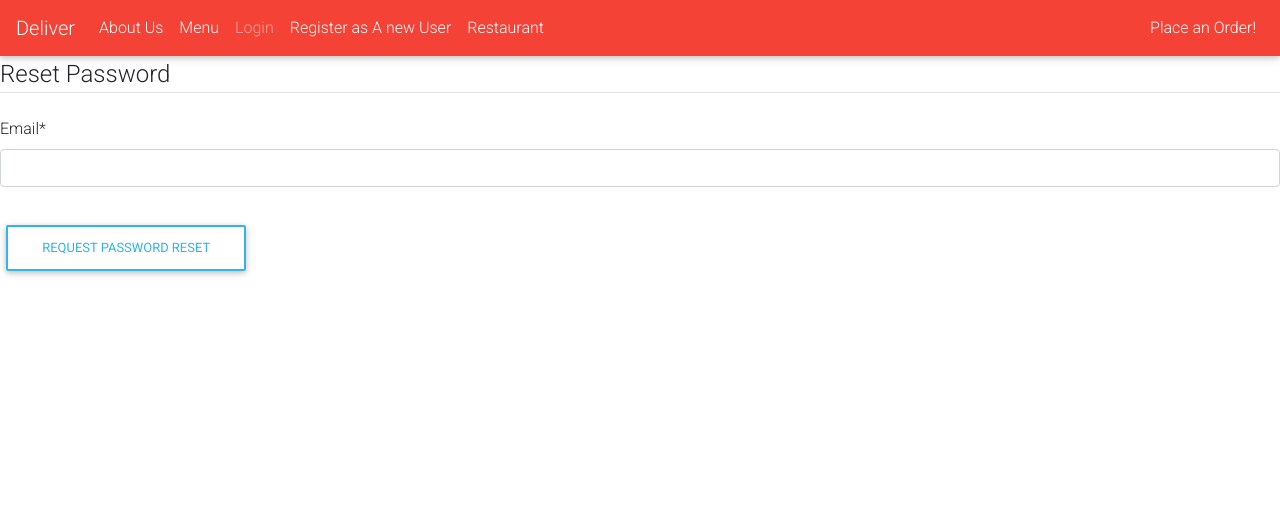
After one commit to Mukundkh/zomato_webapp, a Django app: page /password-reset/ in a window 1280 px wide. The commit adds this page. Shown: the top 517 px of the page. Run offline with Django 3.2, Linux system fonts and the light colour scheme; some libraries are stand-ins or nearby versions.

Commit message:
updated-feat

```diff
--- a/food_delivery/urls.py
+++ b/food_delivery/urls.py
@@ -39,6 +39,10 @@ urlpatterns = [
     path("register/", user_views.register, name="register"),
     path("login/", auth_views.LoginView.as_view(template_name="users/login.html"), name="login"),
     path("logout/", auth_views.LogoutView.as_view(template_name="users/logout.html"), name="logout"),
+    path("password-reset/", auth_views.PasswordResetView.as_view(template_name="users/password_reset.html"), name="password_reset"),
+    path("password-reset/done", auth_views.PasswordResetDoneView.as_view(template_name="users/password_reset_done.html"), name="password_reset_done"),
+    path("password-reset-confirm/<uidb64>/<token>/", auth_views.PasswordResetConfirmView.as_view(template_name="users/password_reset_confirm.html"), name="password_reset_confirm"),
+    path("password-reset/", auth_views.PasswordResetView.as_view(template_name="users/password_reset.html"), name="password_reset"),
 
 
 
--- a/users/templates/users/login.html
+++ b/users/templates/users/login.html
@@ -10,6 +10,9 @@
             </fieldset>
             <div class="form-group">
                 <button class="btn btn-outline-info" type="submit">Login</button>
+                <small class="text-muted ml-2">
+                    <a href="{% url 'password_reset' %}">Forgot Password?</a>
+                </small>
             </div>
         </form>
         <div class="border-top pt-3">
--- /dev/null
+++ b/users/templates/users/password_reset.html
@@ -0,0 +1,17 @@
+{% extends "customer/base.html" %}
+{% load crispy_forms_tags %}
+{% block content %}
+    <div class="content-section">
+        <form method="POST">
+            {% csrf_token %}
+            <fieldset class="form-group">
+                <legend class="border-bottom mb-4">Reset Password</legend>
+                {{ form|crispy }}
+            </fieldset>
+            <div class="form-group">
+                <button class="btn btn-outline-info" type="submit">Request Password Reset</button>
+            </div>
+        </form>
+
+    </div>
+{% endblock content %}
--- /dev/null
+++ b/users/templates/users/password_reset_done.html
@@ -0,0 +1,6 @@
+{% extends "customer/base.html" %}
+{% block content %}
+    <div class="alert alert-info">
+    An email has been sent with instructions to reset your password
+    </div>
+{% endblock content %}
```
Also changed, not shown: food_delivery/settings.py (+9 -2 lines), users/templates/users/password_reset_complete.html (added, +7 -0 lines), users/templates/users/password_reset_confirm.html (added, +17 -0 lines), db.sqlite3.
